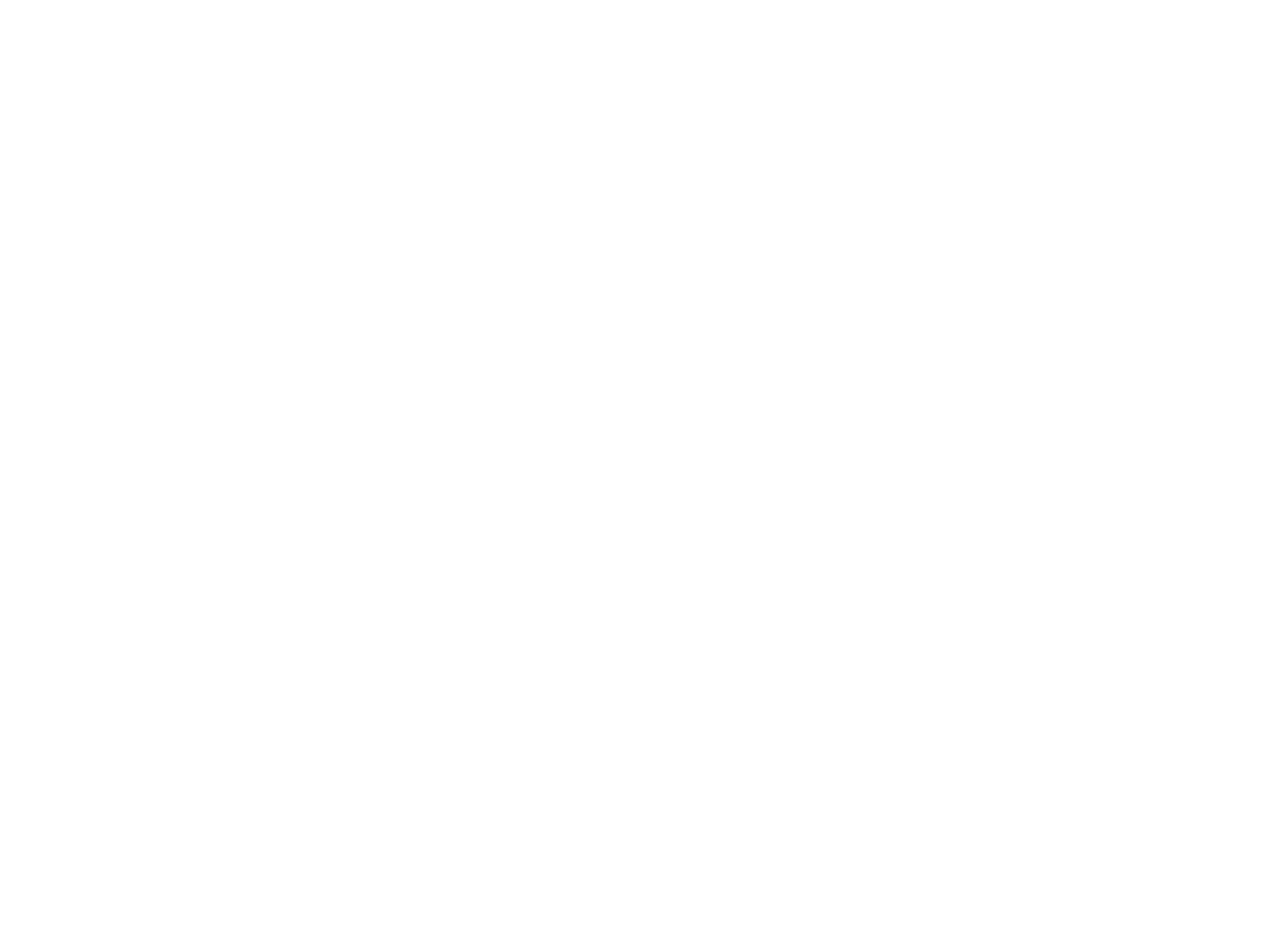
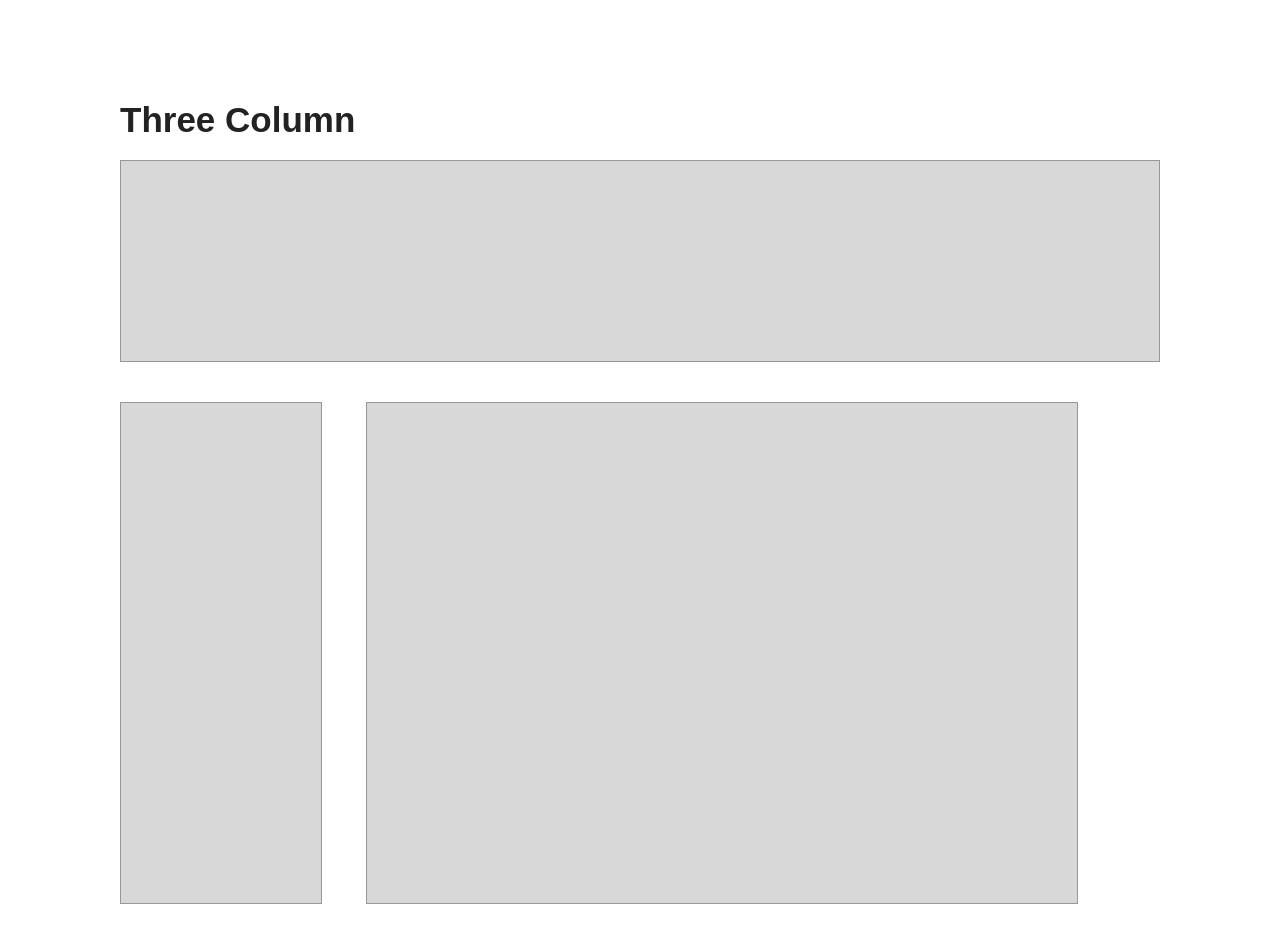
Before and after one commit to achansler/ga-fewd, a plain HTML site: page d04/materials/layout-challenge/three-column.html in a window 1280 px wide. Shown: the top 945 px of the page. Before the commit the page ends 800 px from the top, so only its background shows below. Drawn offline with Linux system fonts and the light colour scheme.

Commit message:
Week 2 Homework

```diff
--- /dev/null
+++ b/d04/homework/style.css
@@ -0,0 +1,36 @@
+.gray {
+	background-color: #DEDEDE;
+	margin-left: auto;
+	margin-right: auto;
+}
+
+.nav {
+	background-color: #222222;
+	text-align: center;
+	color: #ffffff;
+	padding: 10px 0px;
+}
+
+div {
+	background-color: #FF6340;
+	padding: 20px;
+	margin:20px;
+}
+
+.blue {
+	color: blue;
+}
+
+.green {
+	color: green;
+}
+
+.yellow {
+	color: yellow;
+}
+
+a {
+	text-decoration: none;
+	color: #ffffff;
+	padding: 0px 20px;
+}
--- a/d04/materials/layout-challenge/css/marketing-with-nav.css
+++ b/d04/materials/layout-challenge/css/marketing-with-nav.css
@@ -0,0 +1,56 @@
+body{
+	margin: 100px;
+}
+
+h1{
+	font-family: Arial, sans-serif;
+	color: #222222;
+	font-size: 35px;
+	margin: 20px;
+}
+
+div {
+	margin: 20px;
+}
+
+
+.logo {
+	background-color: #D8D8D8;
+	border: 1px solid #979797;
+	height: 100px;
+	width: 100px;
+	display: inline-block;
+}
+
+.nav_element {
+	background-color: #D8D8D8;
+	border: 1px solid #979797;
+	height: 100px;
+	width: 25px;
+	display: inline-block;
+	margin-right:;
+}
+
+.large {
+	background-color: #D8D8D8;
+	border: 1px solid #979797;
+	height: 200px;
+	width: auto;
+}
+
+.medium {
+	background-color: #D8D8D8;
+	border: 1px solid #979797;
+	height: 500px;
+	width: 578px;
+	display: inline-block;
+
+}
+
+.small {
+	background-color: #D8D8D8;
+	border: 1px solid #979797;
+	height: 100px;
+	width: 370px;
+	display: inline-block;
+}
--- a/d04/materials/layout-challenge/css/simple-marketing.css
+++ b/d04/materials/layout-challenge/css/simple-marketing.css
@@ -0,0 +1,37 @@
+body{
+	margin: 100px;
+}
+
+h1{
+	font-family: Arial, sans-serif;
+	color: #222222;
+	font-size: 35px;
+	margin: 20px;
+}
+
+.large {
+	background-color: #D8D8D8;
+	border: 1px solid #979797;
+	height: 200px;
+	width: auto;
+	margin: 20px;
+}
+
+.medium {
+	background-color: #D8D8D8;
+	border: 1px solid #979797;
+	height: 500px;
+	width: 578px;
+	margin: 20px;
+	display: inline-block;
+
+}
+
+.small {
+	background-color: #D8D8D8;
+	border: 1px solid #979797;
+	height: 100px;
+	width: 370px;
+	margin: 20px;
+	display: inline-block;
+}
--- a/d04/materials/layout-challenge/css/three-column.css
+++ b/d04/materials/layout-challenge/css/three-column.css
@@ -0,0 +1,37 @@
+body{
+	margin: 100px;
+}
+
+h1{
+	font-family: Arial, sans-serif;
+	color: #222222;
+	font-size: 35px;
+	margin: 20px;
+}
+
+.large {
+	background-color: #D8D8D8;
+	border: 1px solid #979797;
+	height: 200px;
+	width: auto;
+	margin: 20px;
+}
+
+.medium {
+	background-color: #D8D8D8;
+	border: 1px solid #979797;
+	height: 500px;
+	width: 710px;
+	margin: 20px;
+	display: inline-block;
+
+}
+
+.small {
+	background-color: #D8D8D8;
+	border: 1px solid #979797;
+	height: 500px;
+	width: 200px;
+	margin: 20px;
+	display: inline-block;
+}
--- a/d04/materials/layout-challenge/css/two-column.css
+++ b/d04/materials/layout-challenge/css/two-column.css
@@ -0,0 +1,37 @@
+body{
+	margin: 100px;
+}
+
+h1{
+	font-family: Arial, sans-serif;
+	color: #222222;
+	font-size: 35px;
+	margin: 20px;
+}
+
+.large {
+	background-color: #D8D8D8;
+	border: 1px solid #979797;
+	height: 200px;
+	width: auto;
+	margin: 20px;
+}
+
+.medium {
+	background-color: #D8D8D8;
+	border: 1px solid #979797;
+	height: 500px;
+	width: 855px;
+	margin: 20px;
+	display: inline-block;
+
+}
+
+.small {
+	background-color: #D8D8D8;
+	border: 1px solid #979797;
+	height: 500px;
+	width: 300px;
+	margin: 20px;
+	display: inline-block;
+}
--- a/d04/materials/layout-challenge/three-column.html
+++ b/d04/materials/layout-challenge/three-column.html
@@ -5,6 +5,11 @@
 	<link rel="stylesheet" type="text/css" href="css/three-column.css">
 </head>
 <body>
-
+	<h1>Three Column</h1>
+	<div class="large"></div>
+	<div class="small"></div>
+	<div class="medium"></div>
+	<div class="small"></div>
+	<div class="large"></div>
 </body>
 </html>
```
Also changed, not shown: d04/homework/index.html (added, +45 -0 lines), d04/materials/layout-challenge/marketing-with-nav.html (+15 -1 lines), d04/materials/layout-challenge/simple-marketing.html (+8 -1 lines), d04/materials/layout-challenge/two-column.html (+5 -1 lines), d04/homework/spec.png (added).
